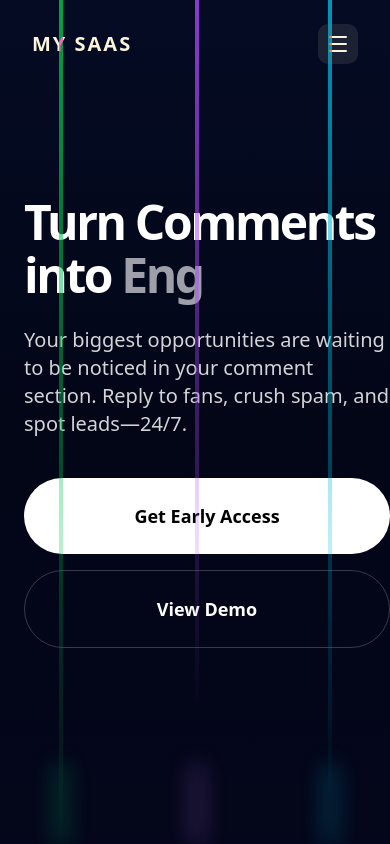
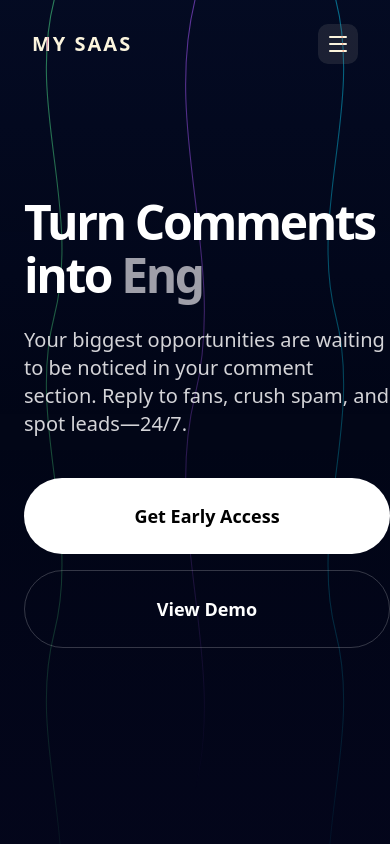
Before and after one commit to ynaffo/landing-page, a Next.js app: page /landing-page/ in a window 390 px wide. Shown: the top 844 px of the page. Built offline with nearby package versions, Linux system fonts and the light colour scheme.

Commit message:
Implement wavy SVG scroll lines and restore Features animation

```diff
--- a/components/ScrollLines.tsx
+++ b/components/ScrollLines.tsx
@@ -1,55 +1,73 @@
 "use client";
 
-import { motion, useScroll, useTransform, useSpring } from "framer-motion";
+import { motion, useScroll, useSpring, useTransform } from "framer-motion";
 import { useRef } from "react";
 
 export function ScrollLines() {
-    const containerRef = useRef<HTMLDivElement>(null);
     const { scrollYProgress } = useScroll();
 
-    // Smooth out the scroll progress
     const smoothProgress = useSpring(scrollYProgress, {
         stiffness: 100,
         damping: 30,
         restDelta: 0.001
     });
 
-    // Map progress to line height/draw
-    const height1 = useTransform(smoothProgress, [0, 1], ["0%", "100%"]);
-    const height2 = useTransform(smoothProgress, [0, 1], ["0%", "85%"]); // Slightly varied speed
-    const height3 = useTransform(smoothProgress, [0, 1], ["0%", "95%"]);
+    // Create drawing effect
+    const draw1 = useTransform(smoothProgress, [0, 1], [0, 1]);
+    const draw2 = useTransform(smoothProgress, [0, 1], [0, 1]);
+    const draw3 = useTransform(smoothProgress, [0, 1], [0, 1]);
 
     return (
-        <div className="fixed inset-0 z-40 pointer-events-none overflow-hidden">
-            {/* Line 1: Green - Left */}
-            <div className="absolute left-[15%] top-0 w-[4px] h-full opacity-80">
-                <motion.div
-                    style={{ height: height1 }}
-                    className="w-full bg-gradient-to-b from-green-500 to-transparent"
-                >
-                    <div className="absolute bottom-0 left-1/2 -translate-x-1/2 w-1 h-20 bg-green-400 blur-md" />
-                </motion.div>
-            </div>
+        <div className="fixed inset-0 z-0 pointer-events-none overflow-hidden">
+            <svg
+                className="w-full h-full"
+                viewBox="0 0 1440 3200"
+                fill="none"
+                xmlns="http://www.w3.org/2000/svg"
+                preserveAspectRatio="none"
+            >
+                {/* Line 1: Green - Wavy Left */}
+                <motion.path
+                    d="M 200 0 C 100 400, 300 800, 200 1200 C 100 1600, 300 2000, 200 2400 C 100 2800, 300 3200, 200 3600"
+                    stroke="url(#gradient-green)"
+                    strokeWidth="4"
+                    strokeLinecap="round"
+                    style={{ pathLength: draw1, opacity: 0.6 }}
+                />
 
-            {/* Line 2: Purple - Middle-ish */}
-            <div className="absolute left-[50%] top-0 w-[4px] h-full opacity-80">
-                <motion.div
-                    style={{ height: height2 }}
-                    className="w-full bg-gradient-to-b from-purple-500 to-transparent"
-                >
-                    <div className="absolute bottom-0 left-1/2 -translate-x-1/2 w-1 h-20 bg-purple-400 blur-md" />
-                </motion.div>
-            </div>
+                {/* Line 2: Purple - Wavy Center */}
+                <motion.path
+                    d="M 720 0 C 600 500, 840 1000, 720 1500 C 600 2000, 840 2500, 720 3000"
+                    stroke="url(#gradient-purple)"
+                    strokeWidth="4"
+                    strokeLinecap="round"
+                    style={{ pathLength: draw2, opacity: 0.6 }}
+                />
 
-            {/* Line 3: Cyan - Right */}
-            <div className="absolute right-[15%] top-0 w-[4px] h-full opacity-80">
-                <motion.div
-                    style={{ height: height3 }}
-                    className="w-full bg-gradient-to-b from-cyan-500 to-transparent"
-                >
-                    <div className="absolute bottom-0 left-1/2 -translate-x-1/2 w-1 h-20 bg-cyan-400 blur-md" />
-                </motion.div>
-            </div>
+                {/* Line 3: Cyan - Wavy Right */}
+                <motion.path
+                    d="M 1240 0 C 1340 400, 1140 800, 1240 1200 C 1340 1600, 1140 2000, 1240 2400 C 1340 2800, 1140 3200, 1240 3600"
+                    stroke="url(#gradient-cyan)"
+                    strokeWidth="4"
+                    strokeLinecap="round"
+                    style={{ pathLength: draw3, opacity: 0.6 }}
+                />
+
+                <defs>
+                    <linearGradient id="gradient-green" x1="0" y1="0" x2="0" y2="1">
+                        <stop stopColor="#4ade80" />
+                        <stop offset="1" stopColor="#4ade80" stopOpacity="0" />
+                    </linearGradient>
+                    <linearGradient id="gradient-purple" x1="0" y1="0" x2="0" y2="1">
+                        <stop stopColor="#a855f7" />
+                        <stop offset="1" stopColor="#a855f7" stopOpacity="0" />
+                    </linearGradient>
+                    <linearGradient id="gradient-cyan" x1="0" y1="0" x2="0" y2="1">
+                        <stop stopColor="#06b6d4" />
+                        <stop offset="1" stopColor="#06b6d4" stopOpacity="0" />
+                    </linearGradient>
+                </defs>
+            </svg>
         </div>
     );
 }
```
Also changed, not shown: components/FeaturesSection.tsx (+83 -43 lines).
